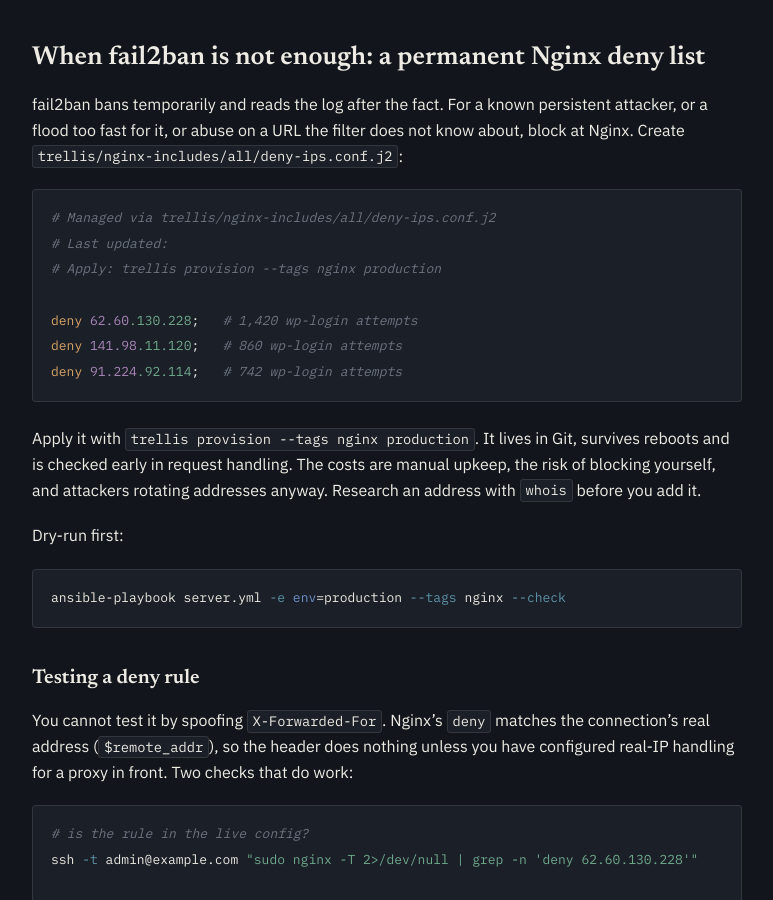
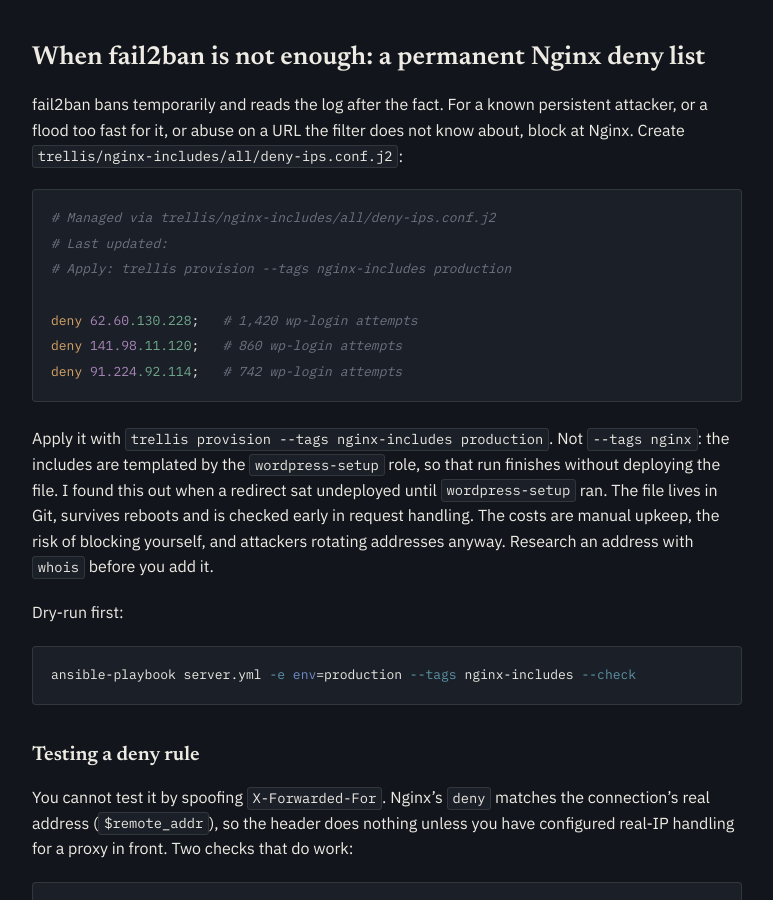
Before and after one commit to wpvillain/wpvillain.github.io, a Jekyll site: the page built from _posts/2026-10-28-fail2ban-wordpress-wp-login-trellis-nginx-deny-list.markdown, in a window 1280 px wide and 900 px high, scrolled down 2626 px. Shown: the whole window, without its empty margins (96-869 px from the left). Built offline with Jekyll 4.4.1, drawn with Linux system fonts in a browser that asks for light colours.

Commit message:
Use the nginx-includes tag in the fail2ban post

````diff
--- a/_posts/2026-10-28-fail2ban-wordpress-wp-login-trellis-nginx-deny-list.markdown
+++ b/_posts/2026-10-28-fail2ban-wordpress-wp-login-trellis-nginx-deny-list.markdown
@@ -94,19 +94,19 @@
 ```nginx
 # Managed via trellis/nginx-includes/all/deny-ips.conf.j2
 # Last updated: {{ ansible_date_time.date }}
-# Apply: trellis provision --tags nginx production
+# Apply: trellis provision --tags nginx-includes production
 
 deny 62.60.130.228;   # 1,420 wp-login attempts
 deny 141.98.11.120;   # 860 wp-login attempts
 deny 91.224.92.114;   # 742 wp-login attempts
 ```
 
-Apply it with `trellis provision --tags nginx production`. It lives in Git, survives reboots and is checked early in request handling. The costs are manual upkeep, the risk of blocking yourself, and attackers rotating addresses anyway. Research an address with `whois` before you add it.
+Apply it with `trellis provision --tags nginx-includes production`. Not `--tags nginx`: the includes are templated by the `wordpress-setup` role, so that run finishes without deploying the file. I found this out when a redirect sat undeployed until `wordpress-setup` ran. The file lives in Git, survives reboots and is checked early in request handling. The costs are manual upkeep, the risk of blocking yourself, and attackers rotating addresses anyway. Research an address with `whois` before you add it.
 
 Dry-run first:
 
 ```bash
-ansible-playbook server.yml -e env=production --tags nginx --check
+ansible-playbook server.yml -e env=production --tags nginx-includes --check
 ```
 
 ### Testing a deny rule
````
